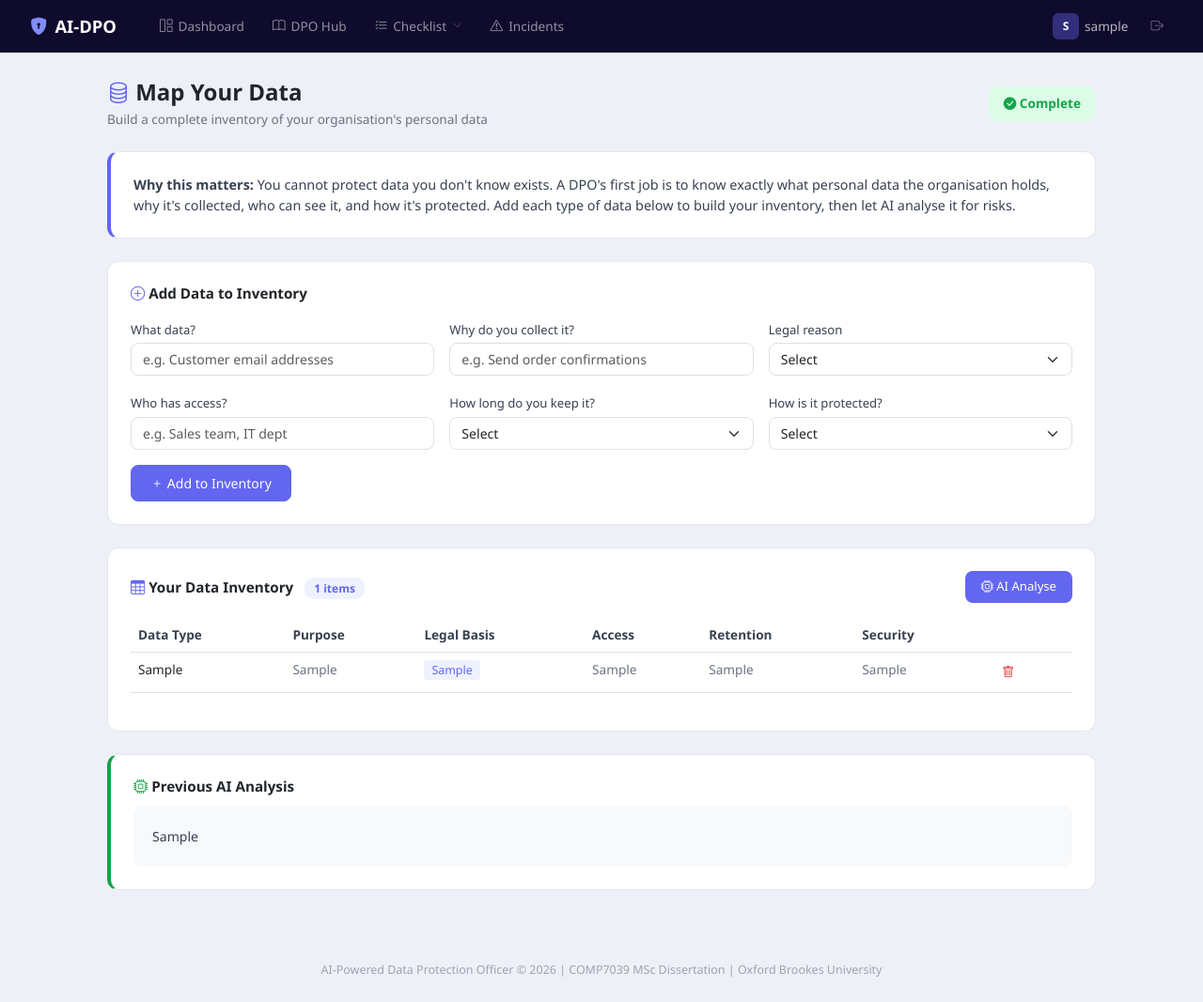
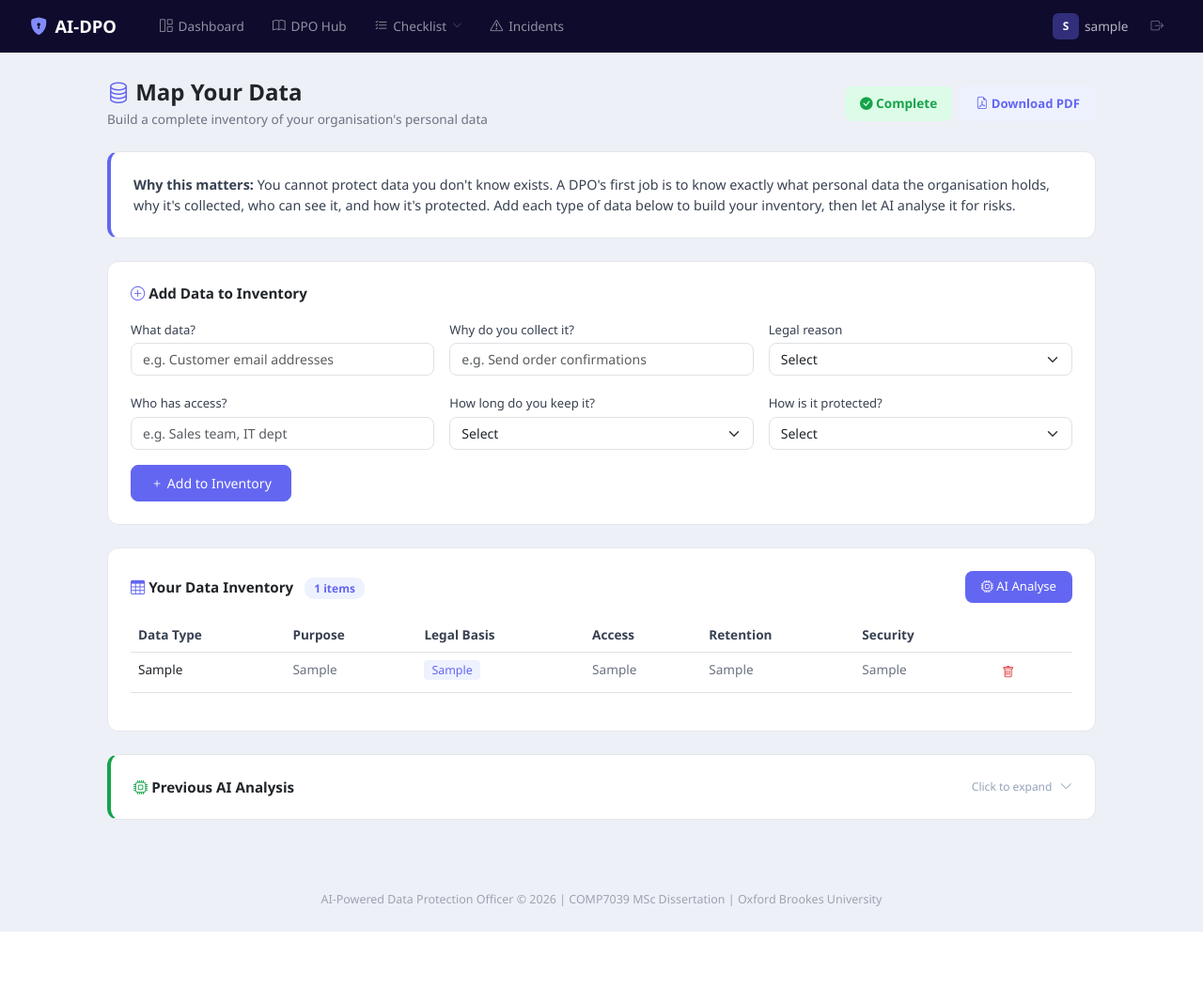
Before and after one commit to khusigit11/AI-powered-DPO, a Flask app: page /task/ropa in a window 1280 px wide. Shown: the whole page at 94% size. After the commit the page ends 992 px from the top, so only its background shows below. Run offline with Flask 3, Linux system fonts and the light colour scheme; a user stored in the database is signed in; tables that the repository leaves empty hold one stand-in row (values such as "Sample post").

Commit message:
added PDF download and collapsible AI analysis to Task 1

```diff
--- a/app/templates/tasks/ropa.html
+++ b/app/templates/tasks/ropa.html
@@ -10,6 +10,7 @@
         </h4>
         <p style="color: #6b7280; font-size: 0.85rem; margin: 0;">Build a complete inventory of your organisation's personal data</p>
     </div>
+    <div class="d-flex align-items-center gap-2">
         {% if task and task.completed %}
             <span style="background: #dcfce7; color: #16a34a; font-size: 0.85rem; padding: 8px 16px; border-radius: 8px; font-weight: 600;">
                 <i class="bi bi-check-circle-fill"></i> Complete
@@ -19,6 +20,12 @@
                 <i class="bi bi-circle"></i> In Progress
             </span>
         {% endif %}
+        {% if records %}
+            <a href="{{ url_for('main.generate_ropa_pdf') }}" class="btn btn-sm" style="background: #eef2ff; color: #6366f1; border-radius: 8px; font-weight: 600; font-size: 0.82rem; padding: 8px 16px;">
+                <i class="bi bi-file-earmark-pdf"></i> Download PDF
+            </a>
+        {% endif %}
+    </div>
 </div>
 
 <!-- what this task is about -->
@@ -160,22 +167,42 @@
     {% endif %}
 </div>
 
-<!-- ai analysis results -->
+<!-- ai analysis - collapsible -->
 {% if ai_analysis %}
-<div class="card p-4 mb-4" style="border-left: 4px solid #16a34a;">
-    <h5 style="font-weight: 600; font-size: 0.95rem; margin-bottom: 12px;">
+<div class="card mb-4" style="border-left: 4px solid #16a34a;">
+    <div class="d-flex justify-content-between align-items-center p-4" style="cursor: pointer;" data-bs-toggle="collapse" data-bs-target="#aiAnalysis">
+        <h5 style="font-weight: 600; font-size: 0.95rem; margin: 0;">
             <i class="bi bi-cpu" style="color: #16a34a;"></i> AI Analysis
         </h5>
-    <div style="background: #f8f9fb; border-radius: 10px; padding: 20px; font-size: 0.88rem; color: #374151; line-height: 1.8; white-space: pre-wrap;">{{ ai_analysis }}</div>
+        <span class="d-flex align-items-center gap-2">
+            <span style="font-size: 0.75rem; color: #94a3b8;">Click to collapse</span>
+            <i class="bi bi-chevron-down" style="color: #94a3b8; font-size: 0.85rem;"></i>
+        </span>
+    </div>
+    <div id="aiAnalysis" class="collapse show">
+        <div style="padding: 0 24px 24px;">
+            <div style="background: #f8f9fb; border: 1px solid #e5e7eb; border-radius: 12px; padding: 24px; font-size: 0.9rem; color: #374151; line-height: 1.8; white-space: pre-wrap;">{{ ai_analysis }}</div>
+        </div>
+    </div>
 </div>
 {% endif %}
 
 {% if task and task.completed and task.ai_response and not ai_analysis %}
-<div class="card p-4 mb-4" style="border-left: 4px solid #16a34a;">
-    <h5 style="font-weight: 600; font-size: 0.95rem; margin-bottom: 12px;">
+<div class="card mb-4" style="border-left: 4px solid #16a34a;">
+    <div class="d-flex justify-content-between align-items-center p-4" style="cursor: pointer;" data-bs-toggle="collapse" data-bs-target="#prevAnalysis">
+        <h5 style="font-weight: 600; font-size: 0.95rem; margin: 0;">
             <i class="bi bi-cpu" style="color: #16a34a;"></i> Previous AI Analysis
         </h5>
-    <div style="background: #f8f9fb; border-radius: 10px; padding: 20px; font-size: 0.88rem; color: #374151; line-height: 1.8; white-space: pre-wrap;">{{ task.ai_response }}</div>
+        <span class="d-flex align-items-center gap-2">
+            <span style="font-size: 0.75rem; color: #94a3b8;">Click to expand</span>
+            <i class="bi bi-chevron-down" style="color: #94a3b8; font-size: 0.85rem;"></i>
+        </span>
+    </div>
+    <div id="prevAnalysis" class="collapse">
+        <div style="padding: 0 24px 24px;">
+            <div style="background: #f8f9fb; border: 1px solid #e5e7eb; border-radius: 12px; padding: 24px; font-size: 0.9rem; color: #374151; line-height: 1.8; white-space: pre-wrap;">{{ task.ai_response }}</div>
+        </div>
+    </div>
 </div>
 {% endif %}
 
```
Lines whose indentation alone changed are shown as unchanged.
